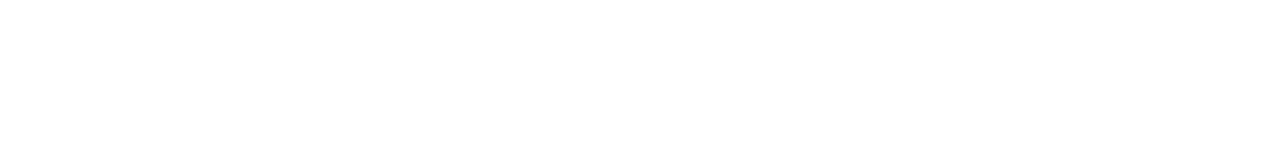
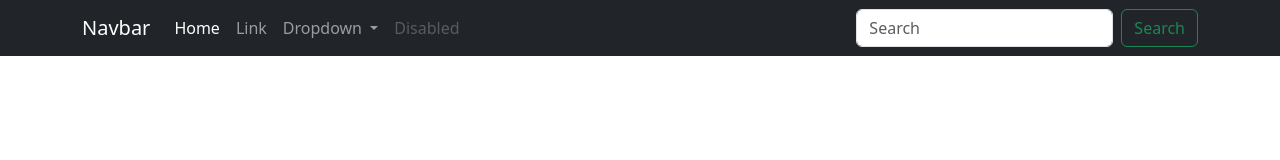
Before and after one commit to jgkings2001/BS_Worksheet2, a plain HTML site: page index.html in a window 1280 px wide. Drawn offline with Linux system fonts and the light colour scheme.

Commit message:
Update index.html

```diff
--- a/index.html
+++ b/index.html
@@ -25,7 +25,42 @@
     <header>
 
     <!-- I forgot to have you put the header in, so you get this on on me -->
-
+    <nav class="navbar navbar-dark bg-dark navbar-expand-lg">
+        <div class="container">
+          <a class="navbar-brand" href="#">Navbar</a>
+          <button class="navbar-toggler" type="button" data-bs-toggle="collapse" data-bs-target="#navbarSupportedContent" aria-controls="navbarSupportedContent" aria-expanded="false" aria-label="Toggle navigation">
+            <span class="navbar-toggler-icon"></span>
+          </button>
+          <div class="collapse navbar-collapse" id="navbarSupportedContent">
+            <ul class="navbar-nav me-auto mb-2 mb-lg-0">
+              <li class="nav-item">
+                <a class="nav-link active" aria-current="page" href="#">Home</a>
+              </li>
+              <li class="nav-item">
+                <a class="nav-link" href="#">Link</a>
+              </li>
+              <li class="nav-item dropdown">
+                <a class="nav-link dropdown-toggle" href="#" role="button" data-bs-toggle="dropdown" aria-expanded="false">
+                  Dropdown
+                </a>
+                <ul class="dropdown-menu">
+                  <li><a class="dropdown-item" href="#">Action</a></li>
+                  <li><a class="dropdown-item" href="#">Another action</a></li>
+                  <li><hr class="dropdown-divider"></li>
+                  <li><a class="dropdown-item" href="#">Something else here</a></li>
+                </ul>
+              </li>
+              <li class="nav-item">
+                <a class="nav-link disabled">Disabled</a>
+              </li>
+            </ul>
+            <form class="d-flex" role="search">
+              <input class="form-control me-2" type="search" placeholder="Search" aria-label="Search">
+              <button class="btn btn-outline-success" type="submit">Search</button>
+            </form>
+          </div>
+        </div>
+      </nav>
     </header>
 
     <!-- this ends the header code -->
```
